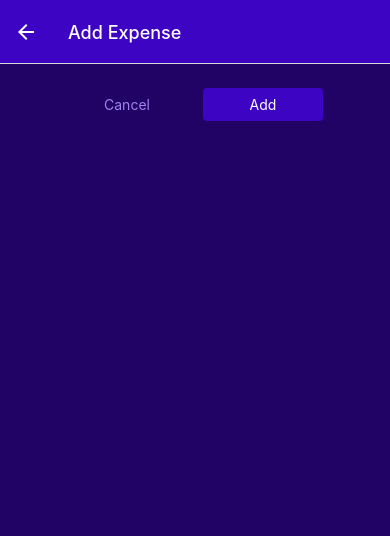
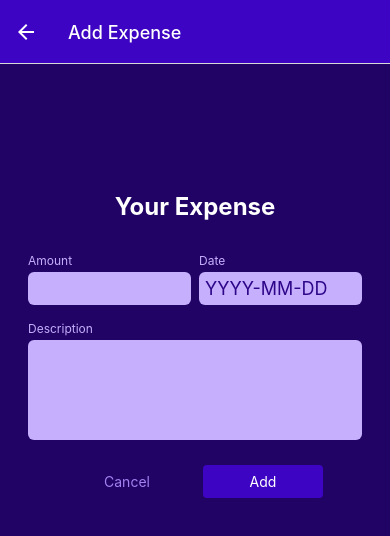
Before and after one commit to kizuyoko/react-native-expense, a React Native app: screen /ManageExpense in a window 390 px wide. Shown: the top 536 px of the page. Built offline with nearby package versions, Linux system fonts and the light colour scheme.

Commit message:
Form with Styles

```diff
--- /dev/null
+++ b/components/ManageExpense/ExpenseForm.js
@@ -0,0 +1,69 @@
+import { View, StyleSheet, Text } from "react-native";
+import Input from "./Input";
+import { GlobalStyles } from "../../constans/styles";
+
+function ExpenseForm() {
+  function amountChangeHandler() {
+
+  }
+
+  function dateChangeHandler() {
+
+  }
+
+  function descriptionChangeHandler() {
+
+  }
+
+  return (
+    <View style={styles.form}>
+      <Text style={styles.title}>Your Expense</Text>
+      <View style={styles.inputRow}>
+        <Input
+          style={styles.rowInput}
+          label="Amount"
+          textInputConfig={{
+            keyboardType: 'decimal-pad',
+            onChangeText: amountChangeHandler,
+          }}
+        />
+        <Input
+          style={styles.rowInput}
+          label="Date"
+          textInputConfig={{
+            placeholder: 'YYYY-MM-DD',
+            maxLength: 10,
+            onChangeText: dateChangeHandler,
+          }}
+        />
+      </View>
+      <Input label="Description" textInputConfig={{
+        multiline: true,
+        autoCorrect: false,
+        onChangeText: descriptionChangeHandler
+      }} />
+    </View>
+  );
+}
+
+export default ExpenseForm;
+
+const styles = StyleSheet.create({
+  form: {
+    marginTop: 80,
+  },
+  title: {
+    fontSize: 24,
+    fontWeight:'bold',
+    color: GlobalStyles.colors.baseText,
+    marginVertical: 24,
+    textAlign: 'center',
+  },
+  inputRow: {
+    flexDirection: 'row',
+    justifyContent: 'space-between',
+  },
+  rowInput: {
+    flex: 1,
+  }
+});
--- /dev/null
+++ b/components/ManageExpense/Input.js
@@ -0,0 +1,48 @@
+import { TextInput,  View, StyleSheet, Text } from "react-native";
+import { GlobalStyles } from "../../constans/styles";
+
+function Input({ label, style, textInputConfig }) {
+
+  let inputStyles = [styles.input];
+
+  if(textInputConfig && textInputConfig.multiline) {
+    inputStyles.push(styles.inputMultiline);
+  }
+
+  return (
+    <View style={[styles.inputContainer, style]}>
+      <Text style={styles.label}>
+        {label}
+      </Text>
+      <TextInput
+        style={inputStyles}
+        {...textInputConfig}
+      />
+    </View>
+  );
+}
+
+export default Input;
+
+const styles = StyleSheet.create({
+  inputContainer: {
+    marginHorizontal: 4,
+    marginVertical: 8
+  },
+  label: {
+    fontSize: 12,
+    color: GlobalStyles.colors.primary100,
+    marginBottom: 4
+  },
+  input: {
+    backgroundColor: GlobalStyles.colors.primary100,
+    color: GlobalStyles.colors.primary700,
+    padding: 6,
+    borderRadius: 6,
+    fontSize: 18,
+  },
+  inputMultiline: {
+    minHeight: 100,
+    textAlignVertical: 'top'
+  }
+});
--- a/screens/ManageExpense.js
+++ b/screens/ManageExpense.js
@@ -1,9 +1,10 @@
 import { useContext, useLayoutEffect } from "react";
-import { View, StyleSheet } from "react-native";
+import { View, StyleSheet, TextInput } from "react-native";
 import IconButton from "../components/UI/IconButton";
 import { GlobalStyles } from "../constans/styles";
 import Button from "../components/UI/Button";
 import { ExpensesContext } from "../store/expenses-context";
+import ExpenseForm from "../components/ManageExpense/ExpenseForm";
 
 function ManageExpense({ route, navigation }) {
   const expensesCtx = useContext(ExpensesContext);
@@ -47,6 +48,8 @@
 
   return (
     <View style={styles.container}>
+      <ExpenseForm />
+      <TextInput />
       <View style={styles.buttons}>
         <Button
           mode='flat'
```
